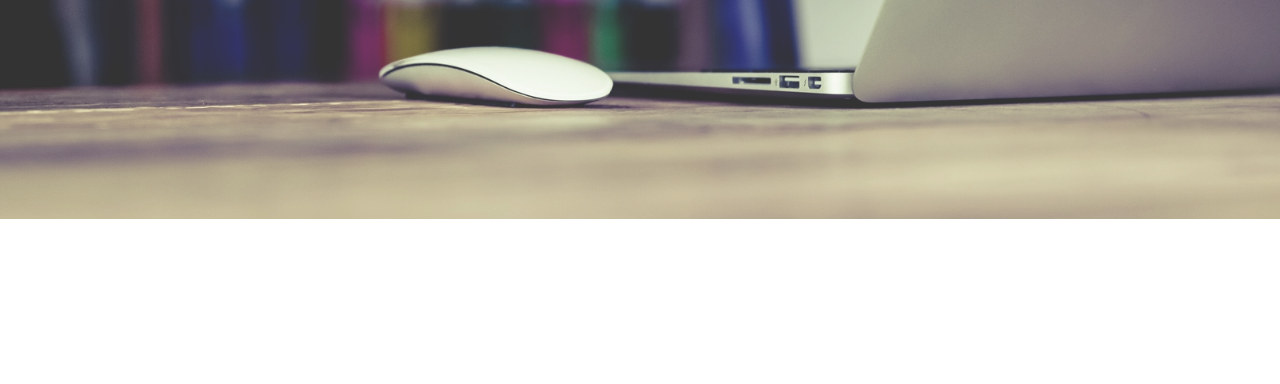
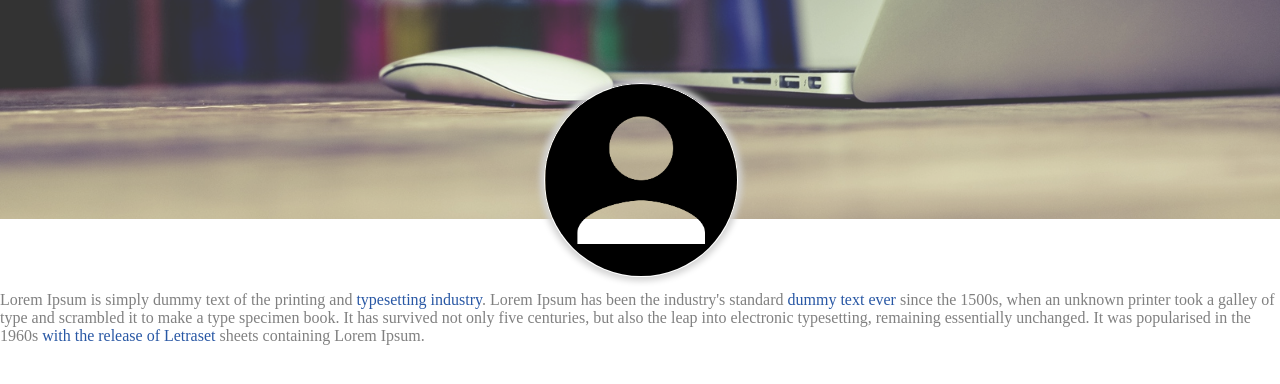
Before and after one commit to lcksingh662/resume-project-html-css, a plain HTML site: page index.html in a window 1280 px wide. Shown: the part 320-704 px from the top of the page. Drawn offline with Linux system fonts and the light colour scheme.

Commit message:
Added about section and profile image
Added dummy about section and span to highlight texts.
Added image and added styles to it.

```diff
--- a/index.html
+++ b/index.html
@@ -73,7 +73,20 @@
     <main>
 
         <section id="about">
-
+            <div id="my-image">
+                <img src="image/profile-image.png" alt="Image placeholder">
+            </div>
+            <p>
+                Lorem Ipsum is simply dummy text of the printing and
+          <span>typesetting industry</span>. Lorem Ipsum has been the industry's
+          standard <span>dummy text ever</span> since the 1500s, when an unknown
+          printer took a galley of type and scrambled it to make a type specimen
+          book. It has survived not only five centuries, but also the leap into
+          electronic typesetting, remaining essentially unchanged. It was
+          popularised in the 1960s
+          <span>with the release of Letraset</span>
+          sheets containing Lorem Ipsum.
+            </p>
         </section>
 
         <section id="skills">
--- a/style.css
+++ b/style.css
@@ -69,3 +69,38 @@ body{
 .social-icons li a i:hover{
     box-shadow: 0px 0px 6px 4px rgba(230,196,196,0.3);
 }
+
+/* About Section */
+
+#about{
+    height: auto;
+    width: 100%;
+    position: relative;
+}
+
+#about p {
+    color: grey;
+}
+
+#about p span {
+    color: #2857a4;
+}
+
+#my-image{
+    height: 12rem;
+    width: 12rem;
+    margin: auto;
+    margin-top: -17vh;
+}
+
+#my-image img{
+    height: 100%;
+    width: 100%;
+    border: 1px solid white;
+    border-radius: 50%;
+    box-shadow: 0px 0px 6px 4px lightgrey;
+}
+
+.text-highlight {
+    color: #2857a4;
+  }
```
Also changed, not shown: image/profile-image.png (added).
